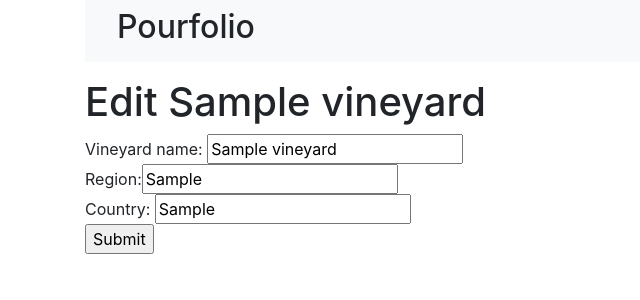
After one commit to HelenHighwater1/pourfolio, a Flask app: page /edit_vineyard/1 in a window 1280 px wide. The commit adds this page. Shown: the top 300 px of the page, without its empty margins (0-640 px from the left). Run offline with Flask 2, Linux system fonts and the light colour scheme; tables that the repository leaves empty hold one stand-in row (values such as "Sample post").

Commit message:
undo drink bottle complete.  Update vineyard logic complete - still need page that lists vineyards to edit.

```diff
--- a/crud.py
+++ b/crud.py
@@ -81,6 +81,11 @@ def get_cellar_by_id(cellar_id):
 # -----------------------
 
 def filter_cellar_lots(filter_on, filter_val, cellar_id):
+    if filter_on == 'celebration':
+        if filter_val == 'True':
+            filter_val = True
+        else:
+            filter_val = False
     all_filtered_lots = db.session.query(Lot).filter(
         Lot.cellar_id == cellar_id
         ).where(getattr(Lot, f'{filter_on}') == filter_val).all()
@@ -90,15 +95,12 @@ def filter_cellar_lots(filter_on, filter_val, cellar_id):
 def filter_cellar_lots_on_vineyard_info(filter_on, filter_val, cellar_id):
     if filter_on == 'vineyard':
         filter_on = 'name'
-    print('PPPPPPPPPPPPPPPPPPP')
-    print(filter_on)
+
     all_filtered_lots = db.session.query(Lot).join(Vineyard, Lot.vineyard_id == Vineyard.vineyard_id).filter(
         Lot.cellar_id == cellar_id,
         getattr(Vineyard, f'{filter_on}') == filter_val
     ).all()
-    print('MMMMMMMMMMMMMMMM')
 
-    print(all_filtered_lots)
     return all_filtered_lots
 
 
@@ -315,6 +317,20 @@ def create_vineyard(name, country, region):
     return vineyard
 
 
+def update_vineyard(vineyard_id, name, country, region):
+    """Updates an existing vineyard."""
+
+    vineyard = Vineyard.query.get(vineyard_id)
+    if vineyard:
+        vineyard.name = name
+        vineyard.country = country
+        vineyard.region = region
+
+        db.session.commit()
+    return vineyard
+
+
+
 def get_all_vineyards():
     all_vineyards = Vineyard.query.all()
     return all_vineyards
--- a/model.py
+++ b/model.py
@@ -73,6 +73,7 @@ class Lot(db.Model):
             'lot_id': self.lot_id,
             'cellar_id': self.cellar_id,
             'vineyard_id': self.vineyard_id,
+            'vineyard_name': self.vineyard.name,
             'varietal': self.varietal,
             'wine_name': self.wine_name,
             'vintage': self.vintage,
--- a/server.py
+++ b/server.py
@@ -37,6 +37,7 @@ def login():
         else:
 
             flash('incorrect username/password')
+            return redirect('/')
     else:
         flash('incorrect username/password')
         return redirect('/')
@@ -113,13 +114,10 @@ def add_to_cellar():
 
 @app.route('/filter_cellar')
 def filter_cellar():
-    print('#########')
-    print("in filter cellar")
     filter_on = request.args.get('filter_on')
     filter_val = request.args.get('filter_val')
     cellar_id = session['cellar']
-    print(filter_on)
-    print(filter_val)
+
     if filter_on in ('vineyard', 'region', 'country'):
         filtered_lots = crud.filter_cellar_lots_on_vineyard_info(filter_on=filter_on, filter_val=filter_val, cellar_id=cellar_id)
     else:
@@ -224,7 +222,11 @@ def add_bottles_to_lot(lot_id):
         bottle = crud.create_bottle(lot=lot, drinkable_date=drinkable_date, purchase_date = datetime.today(), price=0)
     return redirect(f'/lots/{lot_id}')
 
-
+@app.route('/undo_drink_bottle/<bottle_id>', methods=["POST"])
+def undo_drink_bottle(bottle_id):
+    bottle = crud.get_bottle_by_id(bottle_id)
+    bottle.drunk = False
+    return redirect(f'/lots/{bottle.lot_id}')
 
 
 # -----------------------
@@ -275,7 +277,24 @@ def create_vineyard():
 
     return redirect('/add_to_cellar')
 
+@app.route('/edit_vineyard/<vineyard_id>', methods=['GET'])
+def edit_vineyard(vineyard_id):
+    """TODO make description..."""
+    vineyard = crud.get_vineyard_by_id(vineyard_id)
 
+    return render_template('edit_vineyard.html', vineyard=vineyard)
+
+
+@app.route('/update_vineyard/<int:vineyard_id>', methods=['POST'])
+def update_vineyard(vineyard_id):
+    """Updates an existing vineyard."""
+    name = request.form['vineyard_name'].strip().capitalize()
+    region = request.form['region'].strip().capitalize()
+    country = request.form['country'].strip().capitalize()
+
+    crud.update_vineyard(vineyard_id, name, country, region)
+
+    return redirect('/cellar')
 
 # ----------------------------------------------------------------
 # -----------------------------------------------------------------
--- a/templates/create_tasting_note.html
+++ b/templates/create_tasting_note.html
@@ -10,7 +10,10 @@
 </form>
 
 <form action="/lots/{{bottle.lot_id}}">
-    <button type="submit">meh - I dont need to make a tasting note today</button>
+    <button type="submit">Skip the tasting note</button>
+</form>
+<form action="/undo_drink_bottle/{{bottle.bottle_id}}">
+    <button type="submit">Undo drink bottle</button>
 </form>
 
 {% endblock %}
--- /dev/null
+++ b/templates/edit_vineyard.html
@@ -0,0 +1,15 @@
+{% extends 'base.html' %}
+{% block title %}Update a Vineyard{% endblock %}
+
+{% block body %}
+<h1>Edit {{vineyard.name}} </h1>
+
+<form action="/create_vineyard" method="POST">
+    Vineyard name: <input type="string" name="vineyard_name" value="{{vineyard.name}}"><br>
+    Region:<input type="string" name="region" value ="{{vineyard.region}}"><br>
+    Country: <input type="string" name="country" value="{{vineyard.country}}"><br>
+    <input type="submit">
+</form>
+
+
+{% endblock %}
```
Also changed, not shown: static/filters.js (+5 -8 lines).
